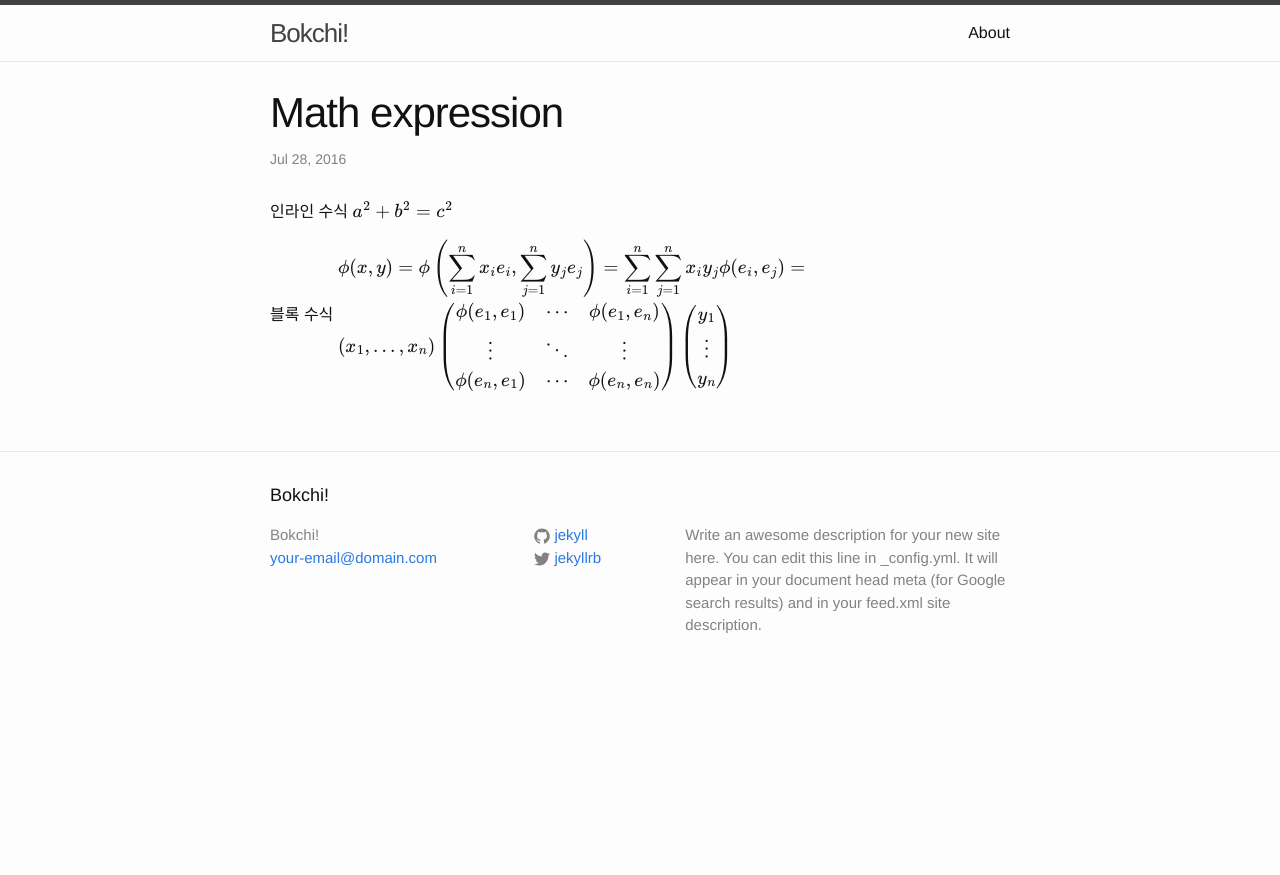
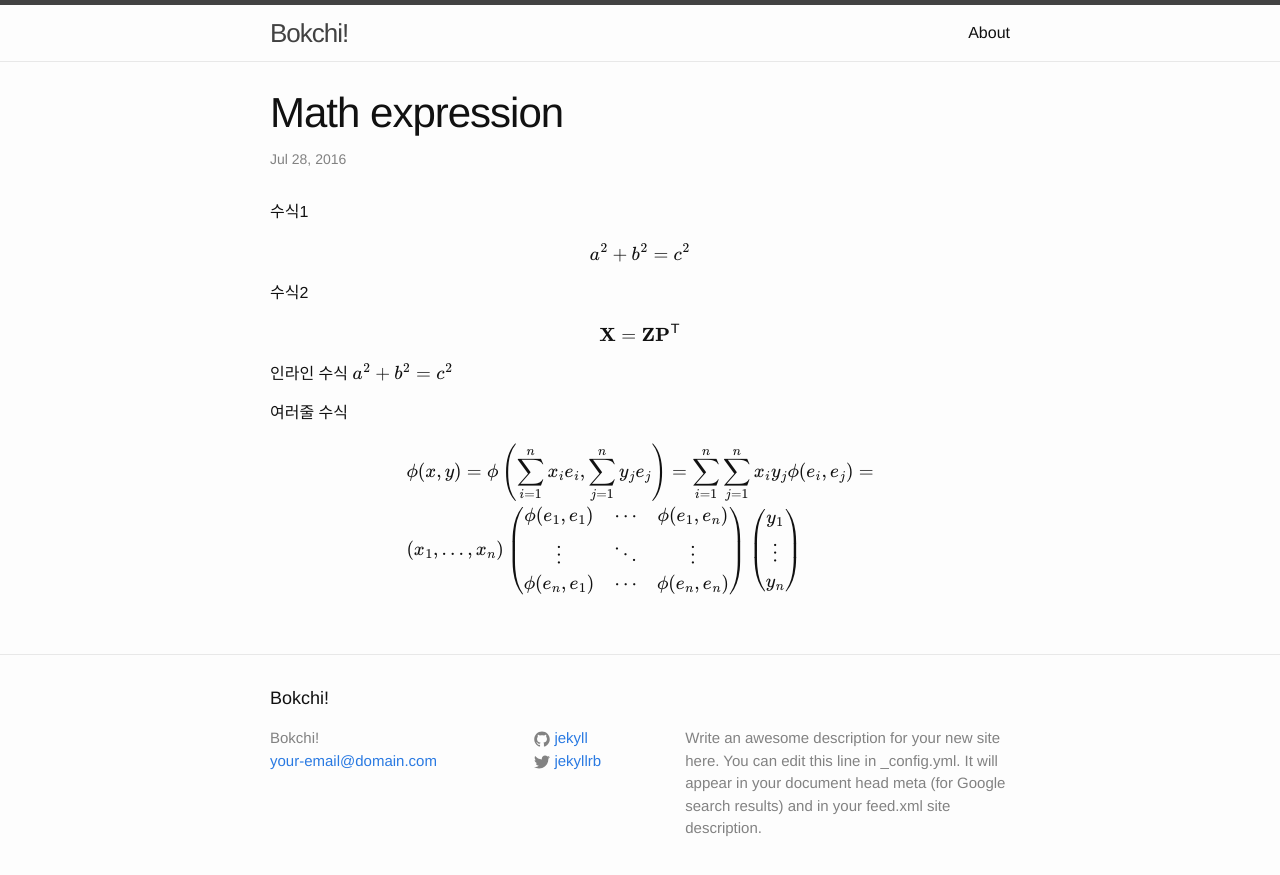
Before and after one commit to sweaterr/bokchi.github.io, a Jekyll site: the page built from _posts/2016-07-29-math-expression-test.markdown, in a window 1280 px wide. Shown: the top 875 px of the page. Built offline with Jekyll 4.4.1, drawn with Linux system fonts in a browser that asks for light colours; formulas are drawn with MathJax 3.

```diff
--- a/_includes/head.html
+++ b/_includes/head.html
@@ -9,4 +9,9 @@
   <link rel="stylesheet" href="{{ "/css/main.css" | prepend: site.baseurl }}">
   <link rel="canonical" href="{{ page.url | replace:'index.html','' | prepend: site.baseurl | prepend: site.url }}">
   <link rel="alternate" type="application/rss+xml" title="{{ site.title }}" href="{{ "/feed.xml" | prepend: site.baseurl | prepend: site.url }}">
+
+  <script type="text/javascript" async
+    src="https://cdn.mathjax.org/mathjax/latest/MathJax.js?config=TeX-MML-AM_CHTML" type="text/javascript">
+  </script>
+
 </head>
--- a/_layouts/post.html
+++ b/_layouts/post.html
@@ -2,7 +2,6 @@
 layout: default
 ---
 
-<script src="https://cdn.mathjax.org/mathjax/latest/MathJax.js?config=TeX-AMS-MML_HTMLorMML" type="text/javascript"></script>
 
 <article class="post" itemscope itemtype="http://schema.org/BlogPosting">
 
--- a/_posts/2016-07-29-math-expression-test.markdown
+++ b/_posts/2016-07-29-math-expression-test.markdown
@@ -5,10 +5,19 @@ date:  2016-07-29 00:40 +0900
 categories: jekyll test
 ---
 
+수식1
 
-인라인 수식 $$a^2 + b^2 = c^2$$
+$$a^2 + b^2 = c^2$$
 
-블록 수식
+
+수식2
+
+\\[ \mathbf{X} = \mathbf{Z} \mathbf{P^\mathsf{T}} \\]
+
+인라인 수식 \\(a^2 + b^2 = c^2\\)
+
+여러줄 수식
+
 $$
 \begin{align*}
   & \phi(x,y) = \phi \left(\sum_{i=1}^n x_ie_i, \sum_{j=1}^n y_je_j \right)
```
Also changed, not shown: _posts/2016-07-30-linear-model.markdown (added, +18 -0 lines).
